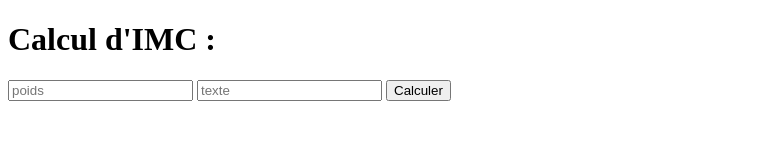
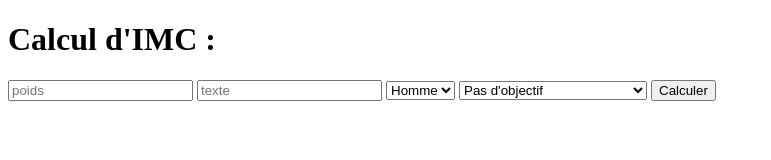
Before and after one commit to MaximeRenoux/tp-proc-dev-logiciel, a plain HTML site: page src/index.html in a window 1280 px wide. Shown: the whole page, without its empty margins (0-771 px from the left). Drawn offline with Linux system fonts and the light colour scheme.

Commit message:
ajout boutons sex + objectif

```diff
--- a/src/index.html
+++ b/src/index.html
@@ -12,6 +12,19 @@
   <input id="champ_poids" type="poids" placeholder="poids">
   <input id="champ_taille" type="taille" placeholder="texte">
 
+  <select name="sexe" id="champ_sexe">
+    <option value="homme">Homme</option>
+    <option value="femme">Femme</option>
+  </select>
+
+  <select name="objectif" id="champ_sexe">
+    <option value="aucun">Pas d'objectif</option>
+    <option value="petite_perte">Perte de poids modérée</option>
+    <option value="grosse_perte">Perte de poids conséquente</option>
+    <option value="petit_gain">Gain de poids modéré</option>
+    <option value="gros_gain">Gain de poids conséquent</option>
+  </select>
+
   <button id="boutton_calcul">Calculer</button>
 
   <span id="mainSpan"></span>
```
